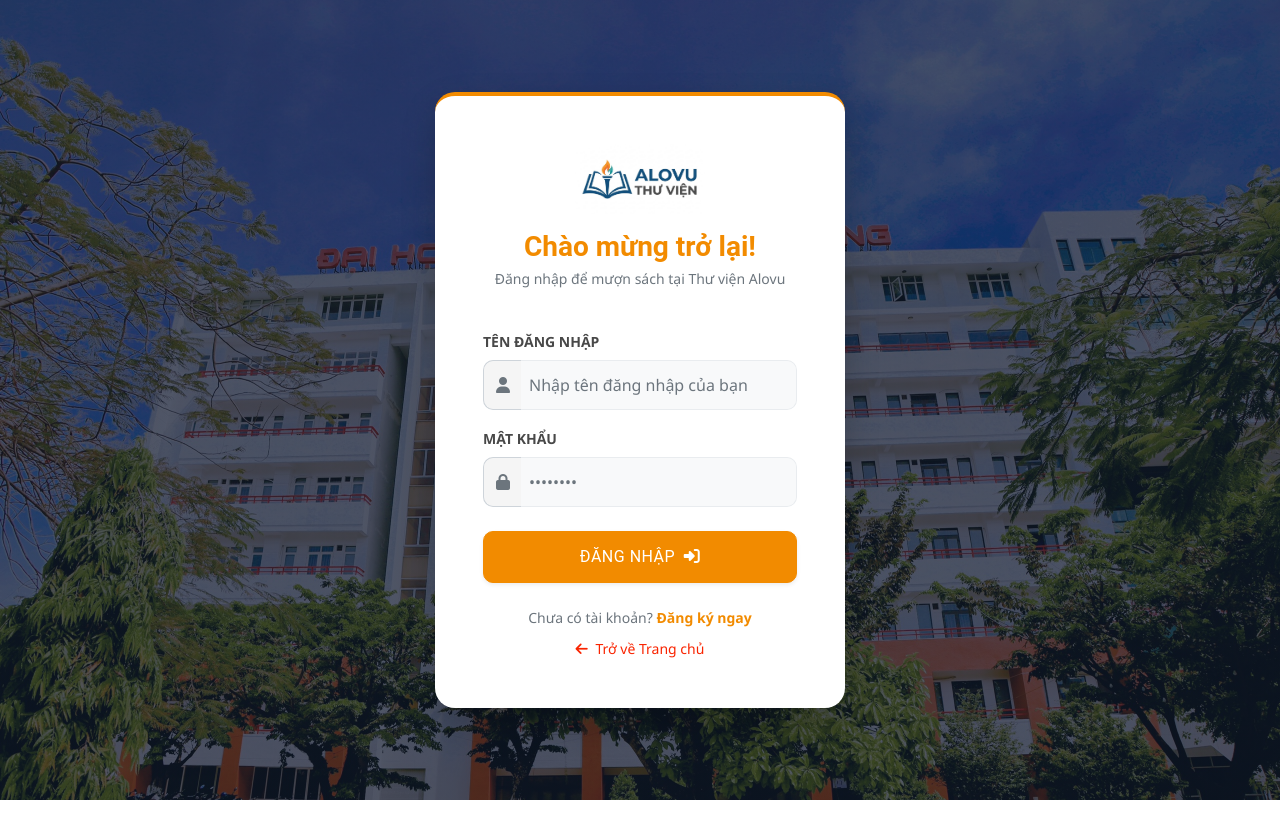
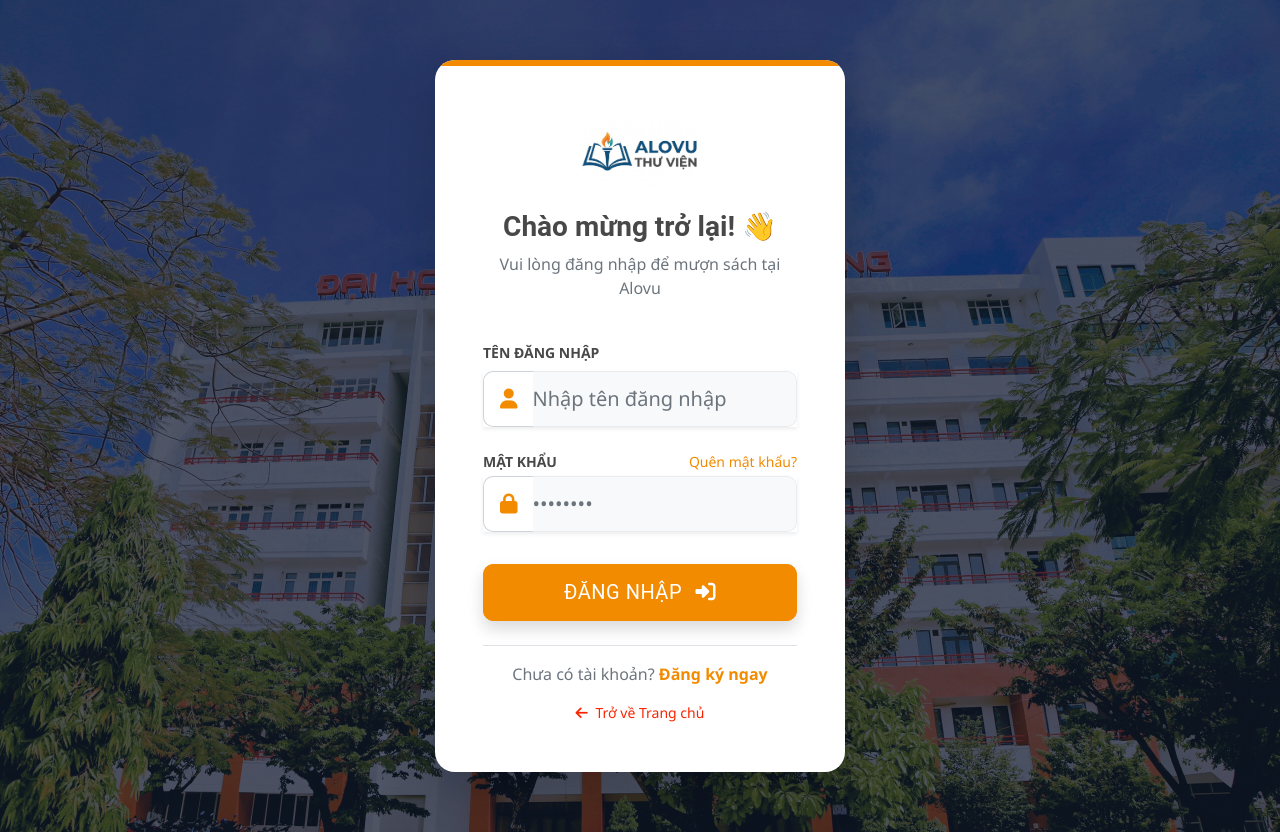
Before and after one commit to leTuanAnh38/library-management-system, a Django app: page /login/ in a window 1280 px wide. Before the commit the page ends 800 px from the top, so only its background shows below. Run offline with Django 5.2, Linux system fonts and the light colour scheme; data that the repository does not hold is empty; some libraries are stand-ins or nearby versions.

Commit message:
feat(ui): Nâng cấp giao diện Đăng nhập và Đăng ký

```diff
--- a/core/templates/core/login.html
+++ b/core/templates/core/login.html
@@ -11,56 +11,62 @@
 </head>
 <body class="auth-page">
     <div class="container auth-container login-box">
-        <div class="card auth-card p-4 p-md-5 border-top border-primary border-4">
+        <div class="card auth-card p-4 p-md-5 border-0 shadow-lg position-relative overflow-hidden">
+            <div class="position-absolute top-0 start-0 w-100 bg-primary" style="height: 6px;"></div>
 
-            <div class="text-center brand-logo mb-3">
+            <div class="text-center brand-logo mb-4 mt-2">
                 <img src="{% static 'img/logo.png' %}" alt="Alovu Logo"
                      onerror="this.outerHTML='<i class=\'fas fa-book-reader text-primary\' style=\'font-size: 3.5rem;\'></i>'">
             </div>
 
             <div class="text-center mb-4">
-                <h3 class="text-primary fw-bold mb-1">Chào mừng trở lại!</h3>
-                <p class="text-muted small">Đăng nhập để mượn sách tại Thư viện Alovu</p>
+                <h3 class="text-dark fw-bold mb-2">Chào mừng trở lại! 👋</h3>
+                <p class="text-muted">Vui lòng đăng nhập để mượn sách tại Alovu</p>
             </div>
 
             {% if messages %}
                 {% for message in messages %}
-                    <div class="alert alert-{% if message.tags == 'error' %}danger{% else %}{{ message.tags }}{% endif %} rounded-3 small fw-medium">
+                    <div class="alert alert-{% if message.tags == 'error' %}danger{% else %}{{ message.tags }}{% endif %} alert-dismissible fade show rounded-3 small fw-medium shadow-sm">
                         <i class="fas fa-info-circle me-2"></i>{{ message }}
+                        <button type="button" class="btn-close" data-bs-dismiss="alert" aria-label="Close"></button>
                     </div>
                 {% endfor %}
             {% endif %}
 
             <form method="POST" action="">
                 {% csrf_token %}
-                <div class="mb-3">
-                    <label class="form-label fw-bold text-dark small text-uppercase">Tên đăng nhập</label>
-                    <div class="input-group">
-                        <span class="input-group-text bg-light border-end-0 rounded-start-3 text-muted"><i class="fas fa-user"></i></span>
-                        <input type="text" name="username" class="form-control border-start-0 rounded-end-3 px-2" placeholder="Nhập tên đăng nhập của bạn" required>
+                <div class="mb-4">
+                    <label class="form-label fw-bold text-dark small text-uppercase letter-spacing-1">Tên đăng nhập</label>
+                    <div class="input-group input-group-lg shadow-sm">
+                        <span class="input-group-text bg-white border-end-0 text-primary"><i class="fas fa-user"></i></span>
+                        <input type="text" name="username" class="form-control border-start-0 ps-0" placeholder="Nhập tên đăng nhập" required>
                     </div>
                 </div>
 
                 <div class="mb-4">
-                    <label class="form-label fw-bold text-dark small text-uppercase">Mật khẩu</label>
-                    <div class="input-group">
-                        <span class="input-group-text bg-light border-end-0 rounded-start-3 text-muted"><i class="fas fa-lock"></i></span>
-                        <input type="password" name="password" class="form-control border-start-0 rounded-end-3 px-2" placeholder="••••••••" required>
+                    <div class="d-flex justify-content-between align-items-center mb-1">
+                        <label class="form-label fw-bold text-dark small text-uppercase letter-spacing-1 m-0">Mật khẩu</label>
+                        <a href="#" class="small text-primary text-decoration-none fw-medium">Quên mật khẩu?</a>
+                    </div>
+                    <div class="input-group input-group-lg shadow-sm">
+                        <span class="input-group-text bg-white border-end-0 text-primary"><i class="fas fa-lock"></i></span>
+                        <input type="password" name="password" class="form-control border-start-0 ps-0" placeholder="••••••••" required>
                     </div>
                 </div>
 
-                <button type="submit" class="btn btn-primary btn-auth w-100 shadow-sm">
-                    Đăng nhập <i class="fas fa-sign-in-alt ms-1"></i>
+                <button type="submit" class="btn btn-primary btn-lg btn-auth w-100 shadow mt-2">
+                    Đăng nhập <i class="fas fa-sign-in-alt ms-2"></i>
                 </button>
             </form>
 
-            <div class="text-center mt-4">
-                <p class="mb-2 text-muted small">Chưa có tài khoản? <a href="{% url 'register' %}" class="text-primary fw-bold text-decoration-none">Đăng ký ngay</a></p>
-                <a href="{% url 'home' %}" class="text-secondary text-decoration-none small fw-medium transition-hover">
+            <div class="text-center mt-4 pt-3 border-top">
+                <p class="mb-2 text-muted">Chưa có tài khoản? <a href="{% url 'register' %}" class="text-primary fw-bold text-decoration-none transition-hover">Đăng ký ngay</a></p>
+                <a href="{% url 'home' %}" class="text-secondary text-decoration-none small fw-medium transition-hover d-inline-block mt-2">
                     <i class="fas fa-arrow-left me-1"></i> Trở về Trang chủ
                 </a>
             </div>
         </div>
     </div>
+    <script src="https://cdn.jsdelivr.net/npm/bootstrap@5.0.0/dist/js/bootstrap.bundle.min.js"></script>
 </body>
 </html>
```
Also changed, not shown: core/templates/core/register.html (+26 -15 lines), 1 other file.
